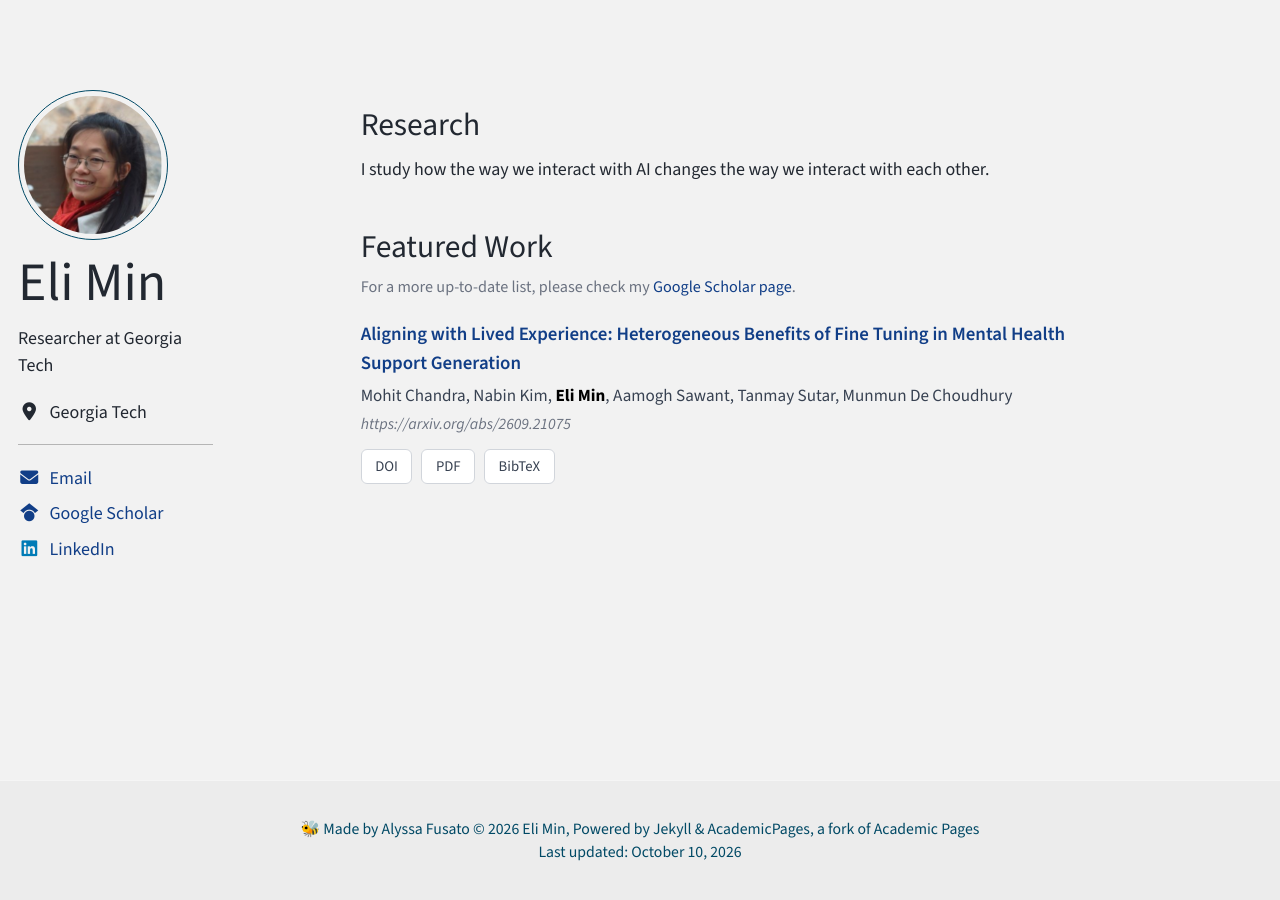
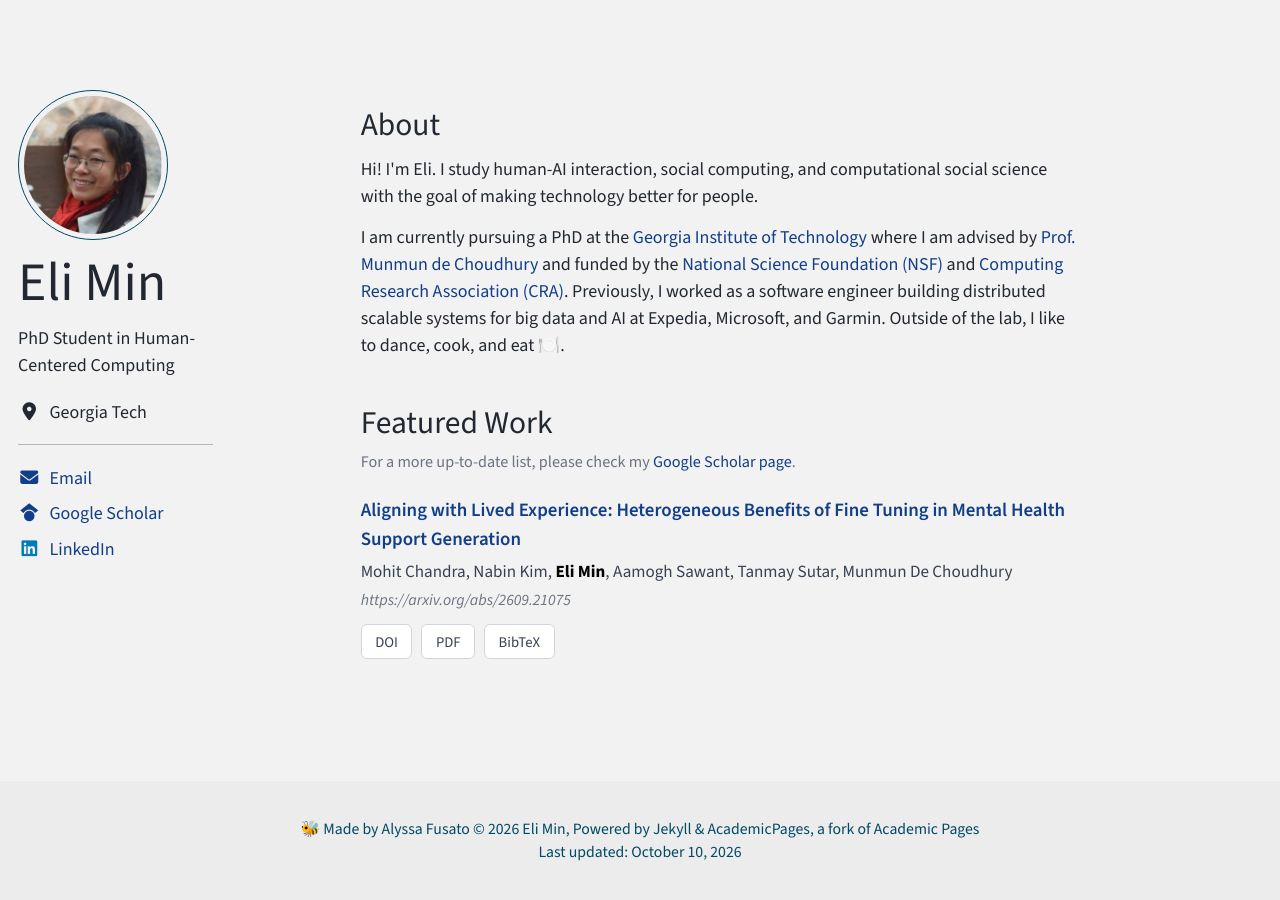
Before and after one commit to elmmo/elmmo.github.io, a Jekyll site: the page built from _pages/about.html, in a window 1280 px wide. Built offline with Jekyll 4.4.1, drawn with Linux system fonts in a browser that asks for light colours; some web fonts are replaced; a style sheet for code colours, icons or effects is not loaded.

Commit message:
Content update on About

```diff
--- a/_config.yml
+++ b/_config.yml
@@ -28,7 +28,7 @@ author:
   avatar           : "eli-cool2.png"
   name             : "Eli Min"
   pronouns         : # example: "she/her"
-  bio              : "Researcher at Georgia Tech"
+  bio              : "PhD Student in Human-Centered Computing"
   location         : "Georgia Tech"
   employer         : #"Georgia Tech"
   uri              : # URL
--- a/_pages/about.html
+++ b/_pages/about.html
@@ -7,15 +7,27 @@ redirect_from:
 ---
 
 <!-- {% include typography-scale.html %} -->
- {% include base_path %}
+{% include base_path %}
 
 {% if page.author and site.data.authors[page.author] %}
-  {% assign author = site.data.authors[page.author] %}{% else %}{% assign author = site.author %}
+{% assign author = site.data.authors[page.author] %}{% else %}{% assign author = site.author %}
 {% endif %}
-<h2> Research </h2>
-
+<h2>About</h2>
 <p>
-  I study how the way we interact with AI changes the way we interact with each other.
+  Hi! I'm Eli. I study human-AI interaction, social computing, and computational social science with the goal of making
+  technology better for people.
+</p>
+<p>
+  I am currently pursuing a PhD at the
+  <a href="https://www.gatech.edu/" target="_blank" rel="noopener noreferrer">Georgia Institute of Technology</a>
+  where I am advised by
+  <a href="http://www.munmund.net/" target="_blank" rel="noopener noreferrer">Prof. Munmun de Choudhury</a>
+  and funded by the
+  <a href="https://www.nsf.gov/" target="_blank" rel="noopener noreferrer">National Science Foundation (NSF)</a>
+  and
+  <a href="https://cra.org/about/">Computing Research Association (CRA)</a>.
+  Previously, I worked as a software engineer building distributed scalable systems for big data and AI at Expedia,
+  Microsoft, and Garmin. Outside of the lab, I like to dance, cook, and eat 🍽️.
 </p>
 
 <section id="publications" class="pub-section">
--- a/_sass/_themes.scss
+++ b/_sass/_themes.scss
@@ -11,7 +11,7 @@ $doc-font-size              : 16px;
 
 /* Paragraph indention */
 $paragraph-indent           : false; // true, false (default)
-$indent-var                 : 1.3em;
+$indent-var                 : 0.75em;
 
 /* System typefaces */
 $serif                      : Georgia, Times, serif;
```
